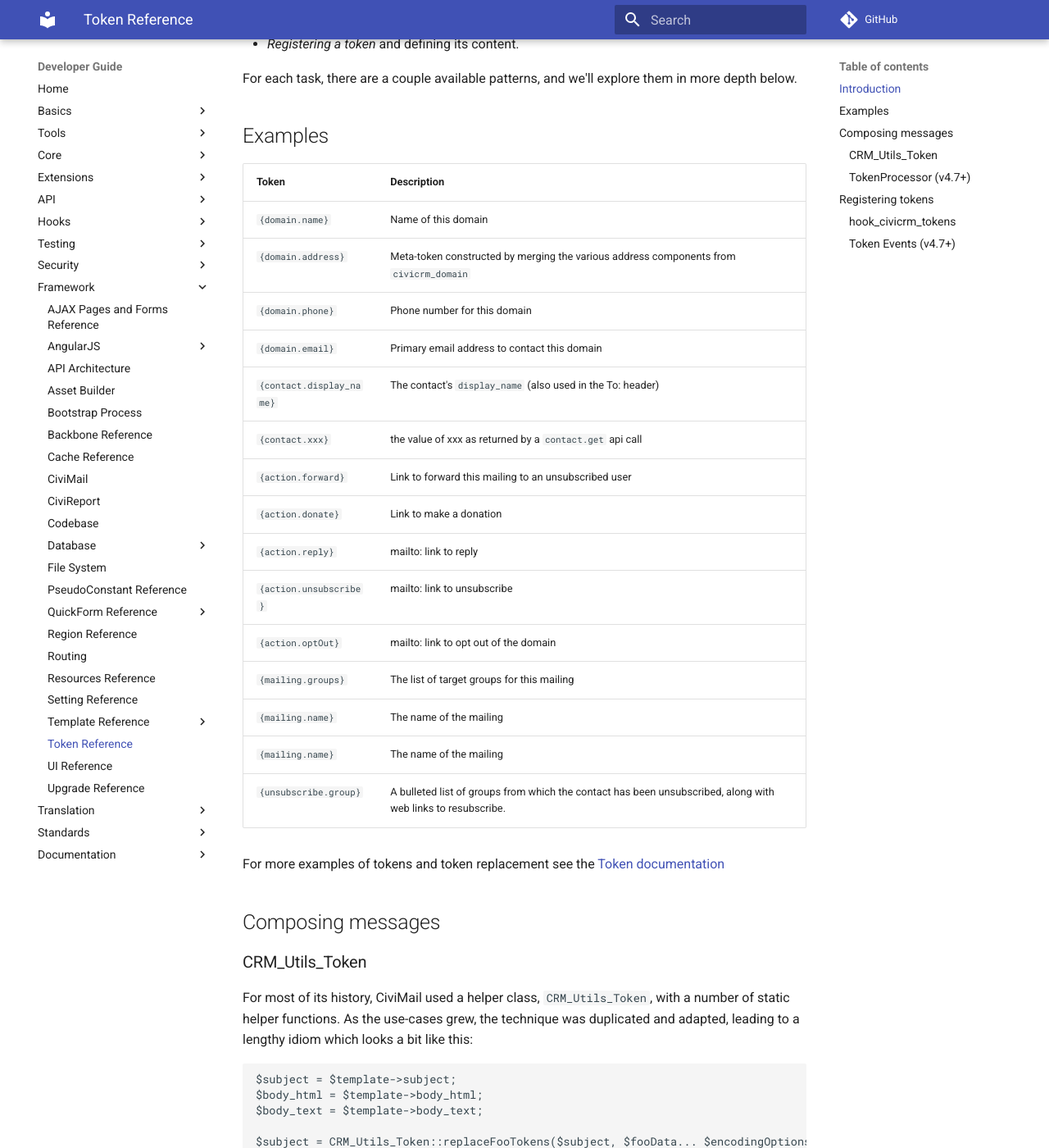
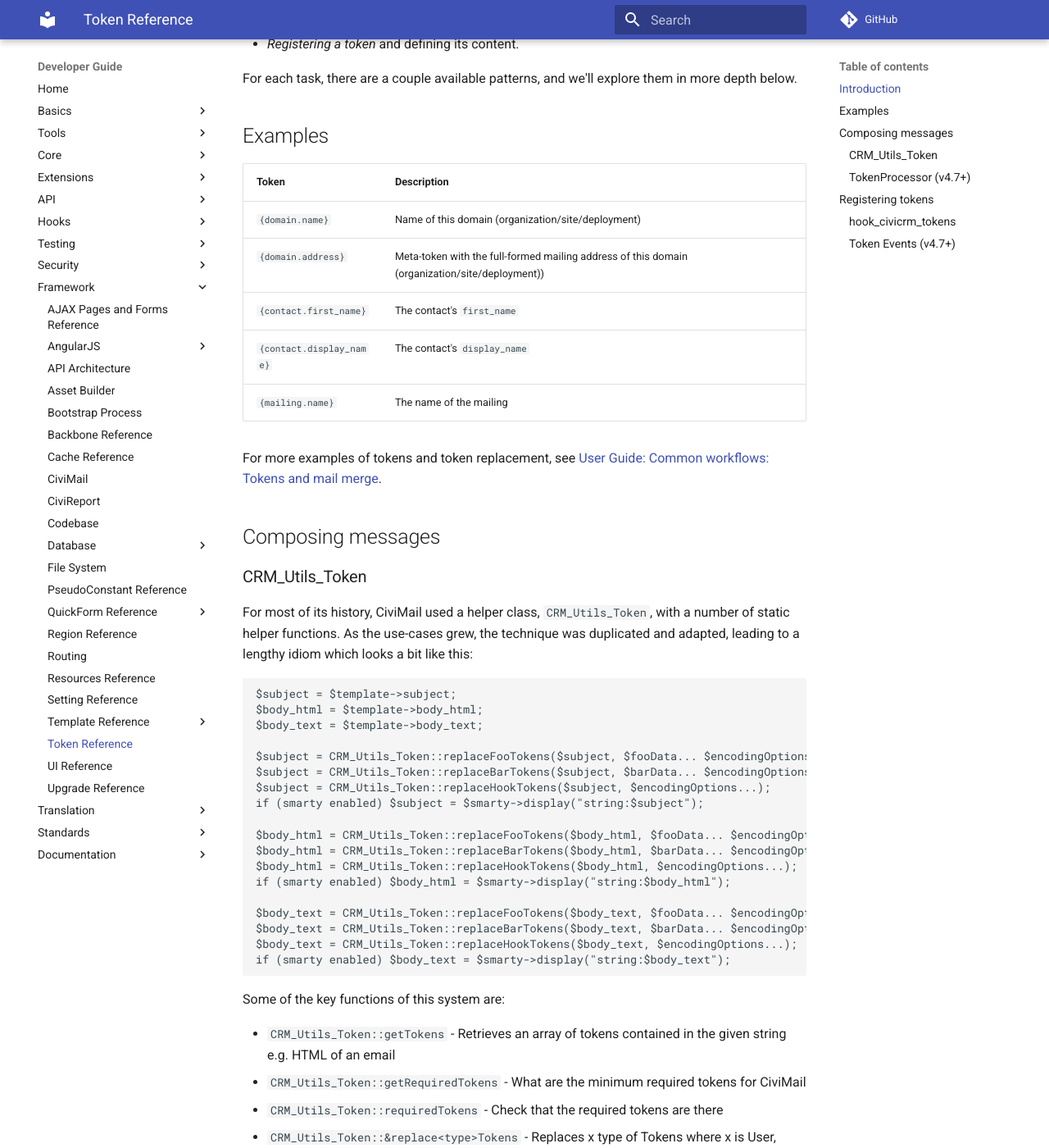
Before and after one commit to civicrm/civicrm-dev-docs, an MkDocs documentation site: the page built from docs/framework/token.md, in a window 1280 px wide and 1400 px high, scrolled down 906 px. Shown: the whole window at 82% size. Built offline with MkDocs 1.6.1 and Material for MkDocs 9.7.7, drawn with Linux system fonts in a browser that asks for light colours; comment, search, counter and statistics services are not loaded; old or Windows-style settings are respelled for this version of MkDocs.

Commit message:
token.md - Simplify list of examples
We really don't need such an exhaustive list of examples in this context.
That material is better handled in the User Guide, which is hyperlinked.
All we need to do is demonstrate the basic idea of a token.

```diff
--- a/docs/framework/token.md
+++ b/docs/framework/token.md
@@ -24,23 +24,13 @@
 
 | Token | Description |
 | --- | --- |
-| `{domain.name}` | Name of this domain |
-| `{domain.address}` | Meta-token constructed by merging the various address components from `civicrm_domain` |
-| `{domain.phone}` | Phone number for this domain |
-| `{domain.email}` | Primary email address to contact this domain |
-| `{contact.display_name}` | The contact's `display_name` (also used in the To: header) |
-| `{contact.xxx}` | the value of xxx as returned by a `contact.get` api call |
-| `{action.forward}` | Link to forward this mailing to an unsubscribed user |
-| `{action.donate}` | Link to make a donation |
-| `{action.reply}` | mailto: link to reply |
-| `{action.unsubscribe}` | mailto: link to unsubscribe |
-| `{action.optOut}` | mailto: link to opt out of the domain |
-| `{mailing.groups}` | The list of target groups for this mailing |
+| `{domain.name}` | Name of this domain (organization/site/deployment) |
+| `{domain.address}` | Meta-token with the full-formed mailing address of this domain (organization/site/deployment)) |
+| `{contact.first_name}`| The contact's `first_name` |
+| `{contact.display_name}` | The contact's `display_name` |
 | `{mailing.name}` | The name of the mailing |
-| `{mailing.name}` | The name of the mailing |
-| `{unsubscribe.group}` | A bulleted list of groups from which the contact has been unsubscribed, along with web links to resubscribe. |
 
-For more examples of tokens and token replacement see the [Token documentation](https://wiki.civicrm.org/confluence/display/CRMDOC/Tokens)
+For more examples of tokens and token replacement, see [User Guide: Common workflows: Tokens and mail merge](https://docs.civicrm.org/user/en/latest/common-workflows/tokens-and-mail-merge/).
 
 ## Composing messages
 
```
